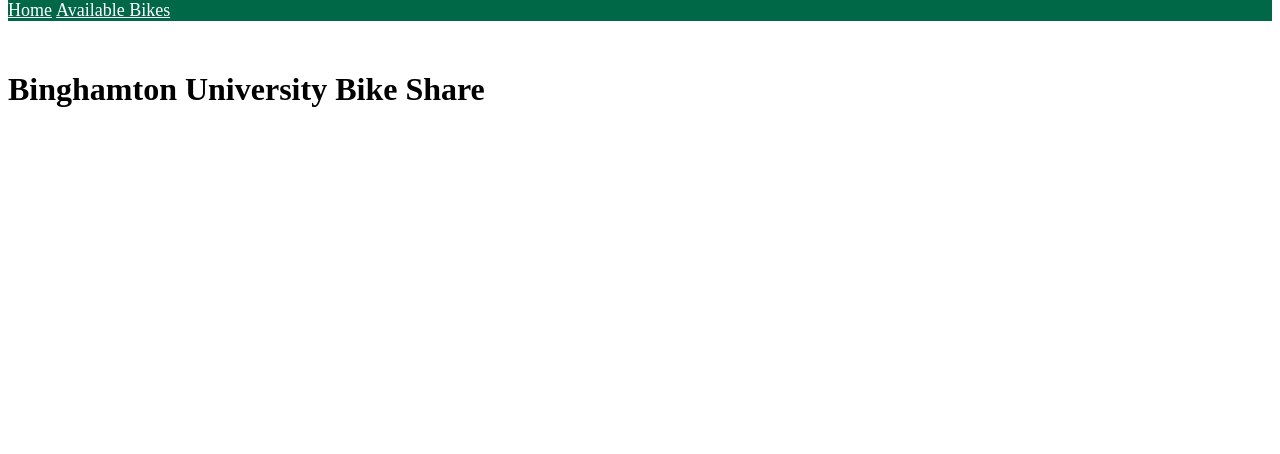
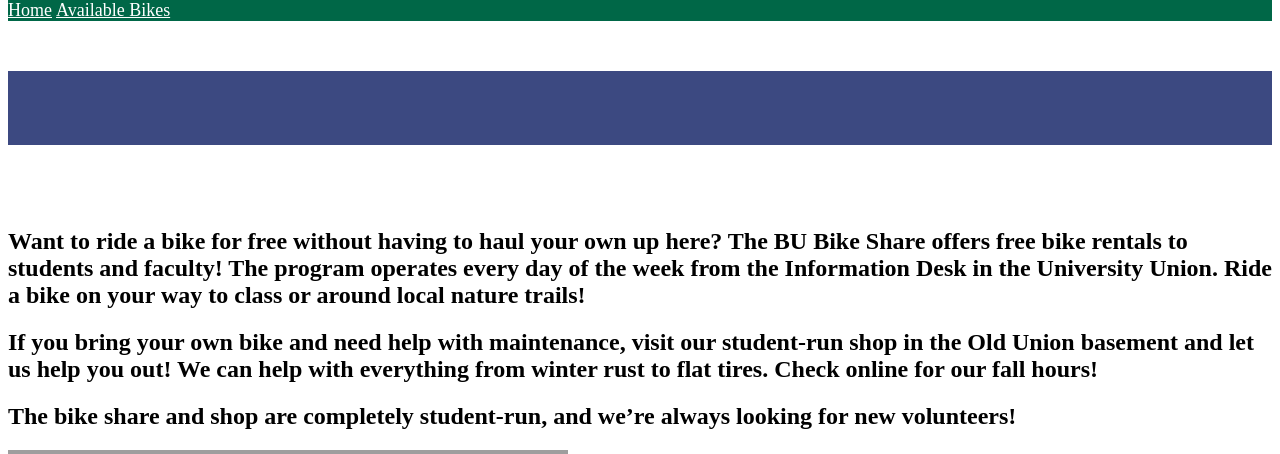
Before and after one commit to BinghamtonCoRE/bikeshare, a Flask app: page /home in a window 1280 px wide. Shown: the part 55-509 px from the top of the page. Before the commit the page ends 162 px from the top, so only its background shows below. Run offline with Flask 2, Linux system fonts and the light colour scheme; grey boxes are pictures that could not be loaded.

Commit message:
Finshed up the home page with yotube video, title and paragraph information from old site

```diff
--- a/bikeshare_app/static/css/main.css
+++ b/bikeshare_app/static/css/main.css
@@ -2,8 +2,23 @@
     Navigation
 ===================*/
 
+#homeContainer {
+  margin-top: 30px;
+  padding-top: 20px;
+}
+
+#headerText {
+  font-size: 4em;
+  margin-top: 50px;
+  color: #0000;
+}
+
+#banner {
+  background-color: #3c4981;
+
+}
 #navigation {
-    margin-bottom: 50px;
+    /*margin-bottom: 50px;*/
     background-color: #006747;
 }
 
--- a/bikeshare_app/templates/home.html
+++ b/bikeshare_app/templates/home.html
@@ -3,11 +3,21 @@
 {% block description %}BUBS is Binghamton University's own bike share program.{% endblock %}
 
 {% block content %}
-  <div class="ui large header">
-    <h1 class="ui center aligned huge header">Binghamton University Bike Share
+  <div class="pusher">
+    <div id="banner" class="ui inverted vertical masthead center aligned segment">
+      <h1 id="headerText" class="ui huge header">Binghamton University Bike Share
         <i class="bicycle icon"></i>
-    <h1>
+      <h1>
+  </div>
+</div>
+  <div id="homeContainer" class="ui container">
+  <h2> Want to ride a bike for free without having to haul your own up here? The BU Bike Share offers free bike rentals to students and faculty! The program operates every day of the week from the Information Desk in the University Union. Ride a bike on your way to class or around local nature trails!<h2>
 
-  </div>
+  <h2>If you bring your own bike and need help with maintenance, visit our student-run shop in the Old Union basement and let us help you out! We can help with everything from winter rust to flat tires. Check online for our fall hours!</h2>
 
+  <h2>The bike share and shop are completely student-run, and we’re always looking for new volunteers!</h2>
+  <div class="ui embed">
+    <iframe width="560" height="315" src="https://www.youtube.com/embed/G68gtwoROrU?rel=0" frameborder="0" allowfullscreen></iframe>
+  <div>
+</div>
 {% endblock %}
--- a/bikeshare_app/templates/layout.html
+++ b/bikeshare_app/templates/layout.html
@@ -18,7 +18,6 @@
             <div class="header item">BUBS</div>
             <a class="item" href="/home">Home</a>
             <a class="item" href="/">Available Bikes</a>
-
         </div>
         {% endblock %}
 
```
